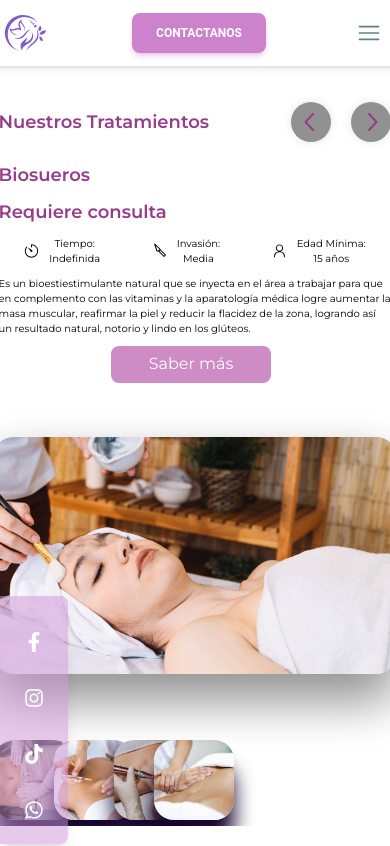
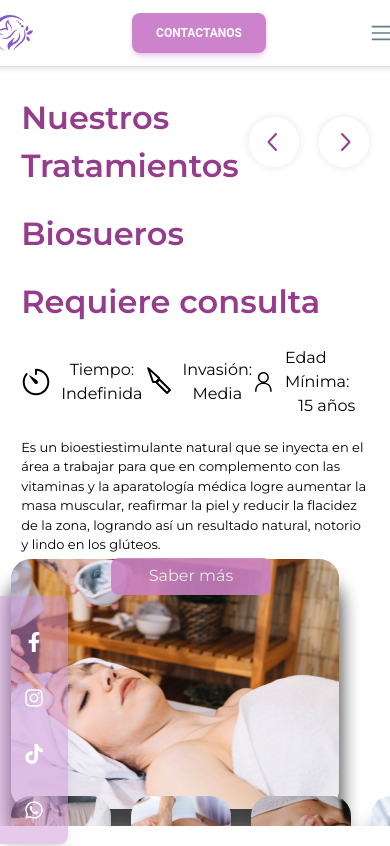
Before and after one commit to frankalessandro/Spa-SaludYVida, a React (Vite) app: page / in a window 390 px wide. Shown: the top 846 px of the page. Built offline with nearby package versions, Linux system fonts and the light colour scheme; a web font is replaced by a local one.

Commit message:
responsive and adding button

```diff
--- a/src/components/SliderMain.jsx
+++ b/src/components/SliderMain.jsx
@@ -108,7 +108,7 @@ export const SliderMain = () => {
 
     return (
         <div className="container lg:max-w-screen-2xl">
-            <section className='content-info'>
+            <section className='content-info relative'>
                 <div className="container-title text-textDark relative ">
                     <span className='text-textDark'>Nuestros Tratamientos</span>
                     <div className="buttons">
--- /dev/null
+++ b/src/components/WhatsappButton.jsx
@@ -0,0 +1,34 @@
+import React from 'react';
+import { MessageCircle } from 'lucide-react';
+
+export const WhatsAppButton = () => {
+  const handleClick = () => {
+    window.open('https://wa.me/YOUR_PHONE_NUMBER', '_blank');
+  };
+
+  return (
+    <button
+      onClick={handleClick}
+      className="group relative overflow-hidden rounded-full bg-green-500 px-8 py-4
+                 transition-all duration-300 ease-out hover:bg-green-600 hover:shadow-lg
+                 hover:shadow-green-500/30 transform hover:-translate-y-1
+                 flex items-center gap-3"
+    >
+      {/* Animated background effect */}
+      <div className="absolute inset-0 bg-white/20 transition-transform duration-300
+                    group-hover:translate-x-full skew-x-12" />
+
+      {/* WhatsApp icon */}
+      <MessageCircle className="w-6 h-6 text-white animate-bounce" />
+
+      {/* Text content */}
+      <span className="relative font-semibold text-white text-lg">
+        Escríbenos por WhatsApp
+      </span>
+
+      {/* Pulse effect */}
+      <div className="absolute inset-0 rounded-full border-2 border-white/30
+                    animate-ping" />
+    </button>
+  );
+};
--- a/src/css/SliderMain.css
+++ b/src/css/SliderMain.css
@@ -23,9 +23,12 @@
 .img6 {
     background-image: url(../assets/img/Plasma.webp);
 }
+
+
 .slider {
     position: absolute;
-    inset: 30px 20px 40px 620px;
+    inset: auto 40px 40px 40px;
+    height: 150px;
     background: transparent;
     border-radius: 20px;
 }
@@ -38,15 +41,14 @@
 
 .slider .slides {
     position: absolute;
-    top: 50%;
-    transform: translateY(-30%);
-    width: 240px;
-    height: 320px;
+    top:63vh;
+    width: 120px;
+    height: 120px;
     background-size: cover;
     background-position: center;
     border-radius: 20px;
     transition: 0.5s;
-    box-shadow: 0 25px 50px rgba(0, 0, 0, .5);
+    box-shadow: 0 25px 20px rgba(0, 0, 0, .5);
     display: flex;
     justify-content: flex-start;
     align-items: flex-end;
@@ -54,29 +56,26 @@
 
 .slider .slides:nth-child(1),
 .slider .slides:nth-child(2) {
-    position: absolute;
-    top: 0;
+    width: 100%;
+    height: 400px;
+    top: 25vh;
     left: 0;
-    width: 100%;
-    height: 100%;
-    transform: translateY(0);
-    box-shadow: 0 25px 50px rgba(0, 0, 0, 0.25);
-    background-size: cover;
 }
 
 .slider .slides:nth-child(3) {
-    left: calc(50% + 135px);
-    background-size: cover;
+    left: 0;
 }
 
 .slider .slides:nth-child(4) {
-    left: calc(50% + 240px);
-    background-size: cover;
+    left: 140px;
 }
 
 .slider .slides:nth-child(5) {
-    left: calc(50% + 360px);
-    background-size: cover;
+    left: 280px;
+}
+.slider .slides:nth-child(6) {
+    left: 420px;
+    opacity: 1;
 }
 
 .slider .slides:nth-child(6) {
@@ -87,9 +86,9 @@
 
 .container {
     padding: 20px;
-    position: absolute;
+    position: relative;
     width: 100%;
-    height: 60vh;
+    min-height: 100vh;
     display: flex;
     flex-direction: column;
     justify-content: center;
@@ -148,10 +147,11 @@
 .content-info {
     padding: 15px;
     max-width: 550px;
-    height: 85%;
+    height: 60%;
     display: flex;
     flex-direction: column;
     gap: 35px;
+    z-index: 1;
 }
 
 .content-info span {
@@ -285,11 +285,16 @@
 }
 
 /* responsive carousel */
-@media (max-width: 900px) {
+@media (max-width: 1100px) {
     .container {
         height: 100vh;
         display: flex;
         align-items: center;
+    }
+
+    .content{
+        position: relative;
+        margin-bottom: 10vh;
     }
     .content-info {
         position: absolute;
@@ -305,7 +310,7 @@
         padding: 30px;
         width: 100%;
         max-width: none;
-        height: 80%;
+        height: 95%;
         display: flex;
         flex-direction: column;
         gap: 20px;
@@ -331,26 +336,26 @@
         gap: 0.5rem;
         opacity: 0.9;
     }
+
     .content-descr{
         font-size: small;
     }
+
+    /* modificando para que se adapte en pantallas pequeñas, cuadros pequeños del slider */
     .slider {
         position: absolute;
-        inset: 400px 40px 200px 40px;
-
+        inset: 240px 80px 200px 40px;
     }
-
     .slider .slides {
         width: 100px;
         height: 100px;
-        top: initial;
+        top: 63vh;
         bottom: -170px;
         box-shadow: 0 25px 20px rgba(0, 0, 0, .5);
     }
 
     .slider .slides:nth-child(1),
     .slider .slides:nth-child(2) {
-        top: initial;
         bottom: 0px;
     }
 
@@ -375,88 +380,10 @@
     }
 }
 
-@media (max-width: 535px) {
-    .slider {
-        position: absolute;
-        inset: 350px 10px 130px 10px;
-    }
-    .content.active h2{
-        font-size: large;
-    }
-    .content.active h4{
-        font: small;
-    }
-    .content {
-        gap: 10px;
-    }
-    .content-info {
-        padding: 15px;
-        width: 100%;
-        max-width: none;
-        height: 80%;
-        display: flex;
-        flex-direction: column;
-        gap: 20px;
-    }
-    .buttons span {
-        position: relative;
-        width: 40px;
-        height: 40px;
-        background-color: var(--color-text-gray);
-        cursor: pointer;
-        display: flex;
-        justify-content: center;
-        align-items: center;
-        border-radius: 50%;
-    }
-    .content-descr{
-        font-size: x-small;
-    }
-    .content-info span {
-        font-size: large;
-        font-weight: 600;
-        color: var(--color-tittle);
-    }
-    .child-info {
-        font-size: x-small;
-    }
-    .btn-info-child svg{
-        width: 15px;
-    }
-
-    .slider .slides {
-        width: 80px;
-        height: 80px;
-        top: initial;
-        bottom: -170px;
-        box-shadow: 0 25px 20px var(--color-text-dark);
-    }
-
-    .slider .slides:nth-child(1),
-    .slider .slides:nth-child(2) {
-        top: initial;
-        bottom: 0px;
-    }
-
-    .slider .slides:nth-child(3) {
-        left: 0;
-    }
-
-    .slider .slides:nth-child(4) {
-        left: 60px;
-    }
-
-    .slider .slides:nth-child(5) {
-        left: 120px;
-    }
-
-    .slider .slides:nth-child(6) {
-        left: 160px;
-    }
-    .container {
-        height: 85vh;
-        display: flex;
-        align-items: center;
+@media (max-width: 560px) {
+    .slider .slides:nth-child(1), .slider .slides:nth-child(2){
+        top: 35vh;
+        height: 250px;
     }
 }
 @media (min-width: 1320px){
--- a/src/pages/Home.jsx
+++ b/src/pages/Home.jsx
@@ -10,7 +10,7 @@ import img_spa_ambiente from "../assets/img/home/spaAmbiente.webp";
 import { FloatButtons } from "../components/FloatButtons";
 import { FooterWithLogo } from "../components/Footer";
 import { AnimatedBackground } from "../components/AnimatedBackground";
-
+import { WhatsAppButton } from "../components/WhatsappButton";
 const commonRevealConfig = {
   duration: 1000,
   distance: "50px",
@@ -100,20 +100,22 @@ export const Home = () => {
           <div className="space-y-8">
             <h2 className="text-4xl font-extrabold text-[var(--color-text-dark)]  mb-6 reveal-title">Proceso de Reserva</h2>
             {[
-              { step: 1, title: "Busca el servicio que deseas", description: "Explora nuestra amplia gama de servicios holísticos" },
-              { step: 2, title: "Envíanos un mensaje por WhatsApp", description: "Contacta con nosotros de manera rápida y sencilla" },
-              { step: 3, title: "Una asesora te guiará paso a paso", description: "Recibe atención personalizada para tu reserva" }
+              { step: 1, title: "Busca el servicio que deseas", description: "" },
+              { step: 2, title: "Envíanos un mensaje por WhatsApp", description: "" },
+              { step: 3, title: "Una asesora te guiará paso a paso", description: "" }
             ].map((step, index) => (
               <div key={index} className="flex flex-col sm:flex-row sm:items-start gap-4 reveal-service">
                 <div className="w-12 h-12  rounded-full flex-shrink-0 flex items-center justify-center text-white bg-[var(--color-button-alternative)] font-bold text-lg">
                   {step.step}
                 </div>
                 <div>
-                  <h3 className="text-xl font-semibold text-gray-800 mb-2">{step.title}</h3>
-                  <p className="text-[var(--color-text-gray)] ">{step.description}</p>
+                  <h3 className="text-xl relative font-semibold top-2 text-gray-800 mb-2">{step.title}</h3>
+                  {/* <p className="text-[var(--color-text-gray)] ">{step.description}</p> */}
                 </div>
               </div>
             ))}
+            <WhatsAppButton />
+
           </div>
           <div className="relative">
             <img src={img_spa_ambiente} alt="Spa ambiente" className="rounded-lg shadow-2xl w-full transform hover:scale-105 transition-all duration-500" />
```
